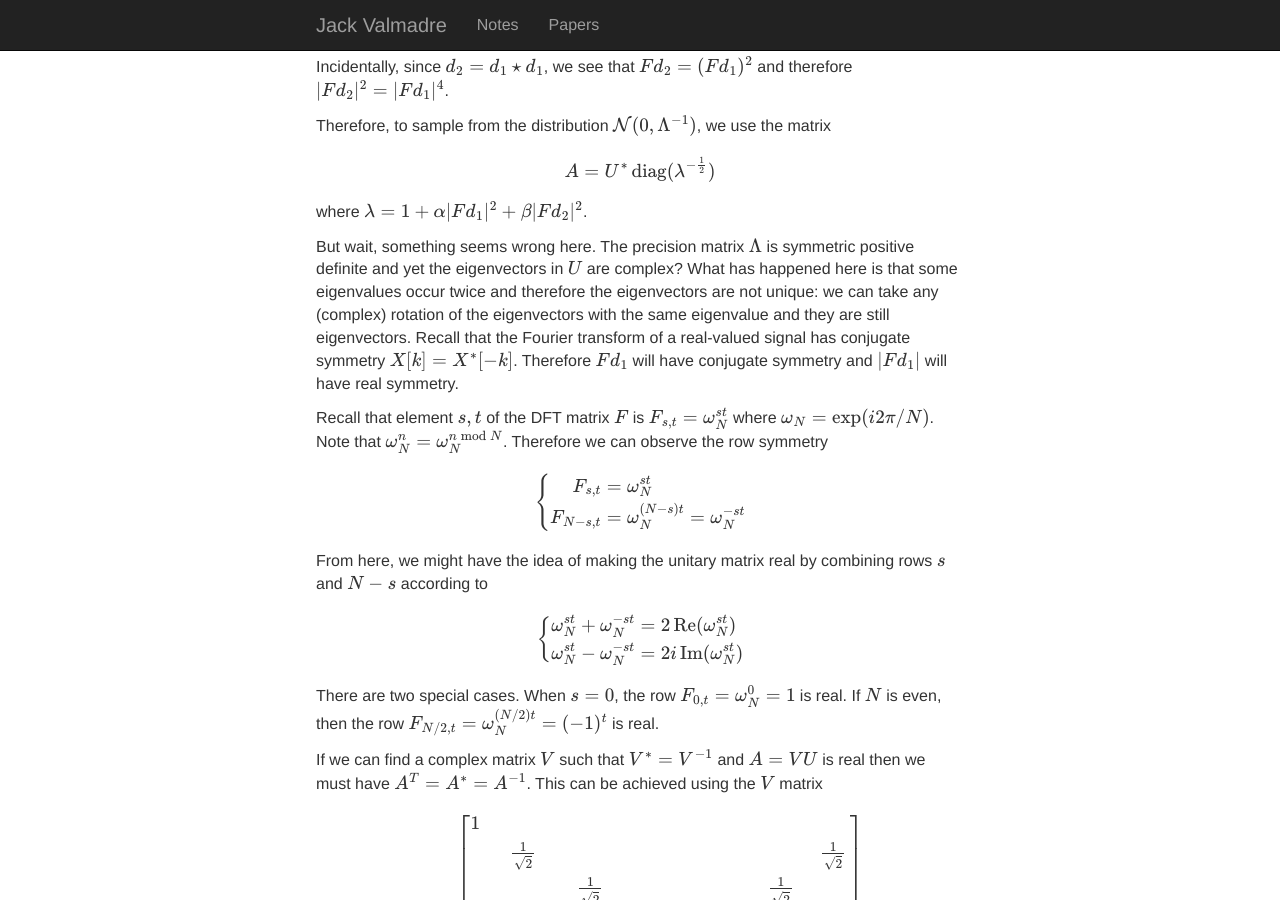
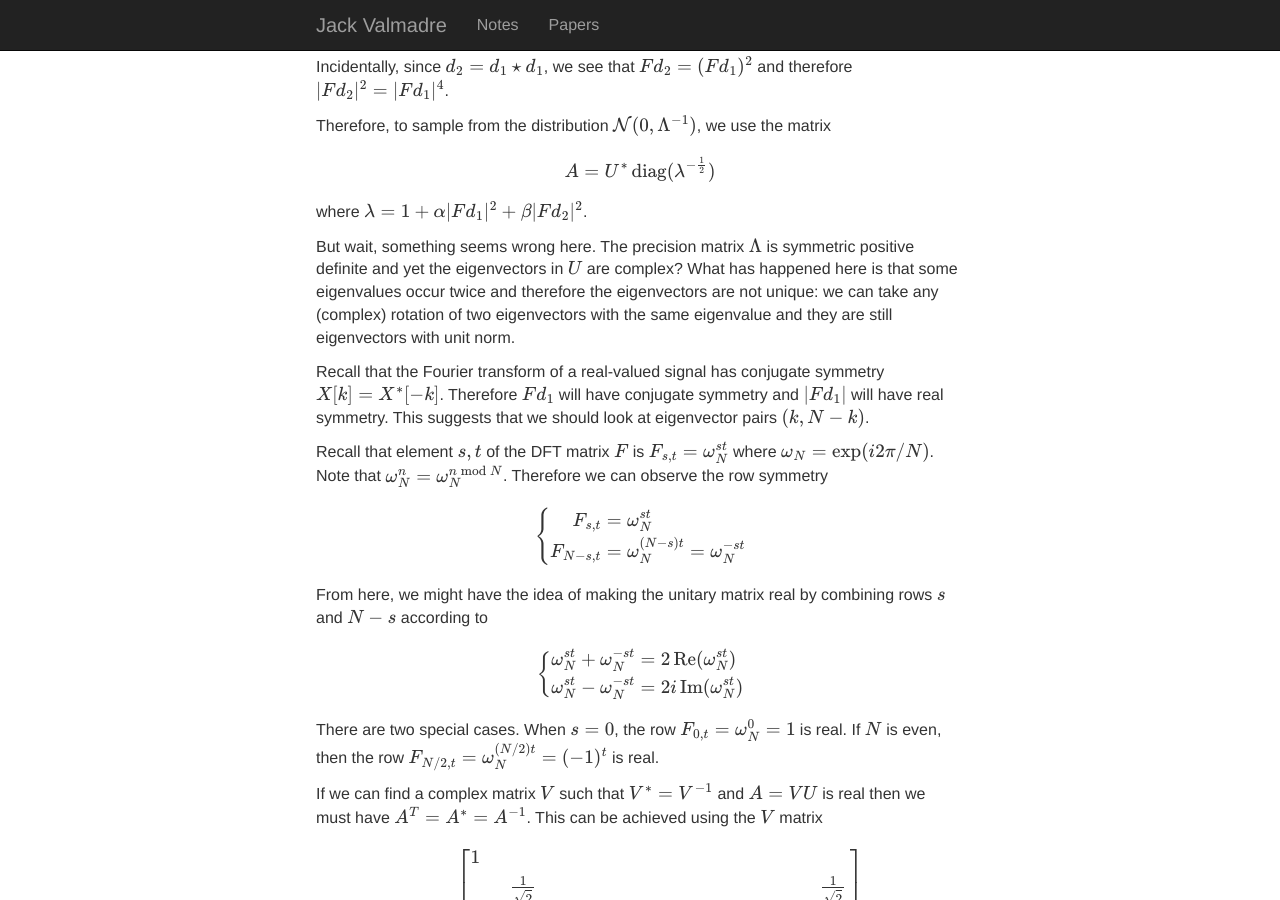
Before and after one commit to jvlmdr/jack.valmadre.net, a Jekyll site: the page built from notes/_posts/2020-01-06-sample-smooth-paths.md, in a window 1280 px wide and 900 px high, scrolled down 1986 px. Built offline with Jekyll 4.4.1, drawn with Linux system fonts in a browser that asks for light colours; nearby versions of some CDN libraries; formulas are drawn with MathJax 3.

Commit message:
Update 2020-01-06-sample-smooth-paths.md

```diff
--- a/notes/_posts/2020-01-06-sample-smooth-paths.md
+++ b/notes/_posts/2020-01-06-sample-smooth-paths.md
@@ -79,9 +79,11 @@ where $\lambda = 1 + \alpha \lvert F d_{1} \rvert^{2} + \beta \lvert F d_{2} \rv
 
 But wait, something seems wrong here.
 The precision matrix $\Lambda$ is symmetric positive definite and yet the eigenvectors in $U$ are complex?
-What has happened here is that some eigenvalues occur twice and therefore the eigenvectors are not unique: we can take any (complex) rotation of the eigenvectors with the same eigenvalue and they are still eigenvectors.
+What has happened here is that some eigenvalues occur twice and therefore the eigenvectors are not unique: we can take any (complex) rotation of two eigenvectors with the same eigenvalue and they are still eigenvectors with unit norm.
+
 Recall that the Fourier transform of a real-valued signal has conjugate symmetry $X[k] = X^{\ast}[-k]$.
 Therefore $F d_{1}$ will have conjugate symmetry and $\lvert F d_{1} \rvert$ will have real symmetry.
+This suggests that we should look at eigenvector pairs $(k, N - k)$.
 
 Recall that element $s, t$ of the DFT matrix $F$ is $F_{s, t} = \omega_{N}^{s t}$ where $\omega_{N} = \exp(i 2 \pi / N)$.
 Note that $\omega_{N}^{n} = \omega_{N}^{n \bmod N}$.
```
